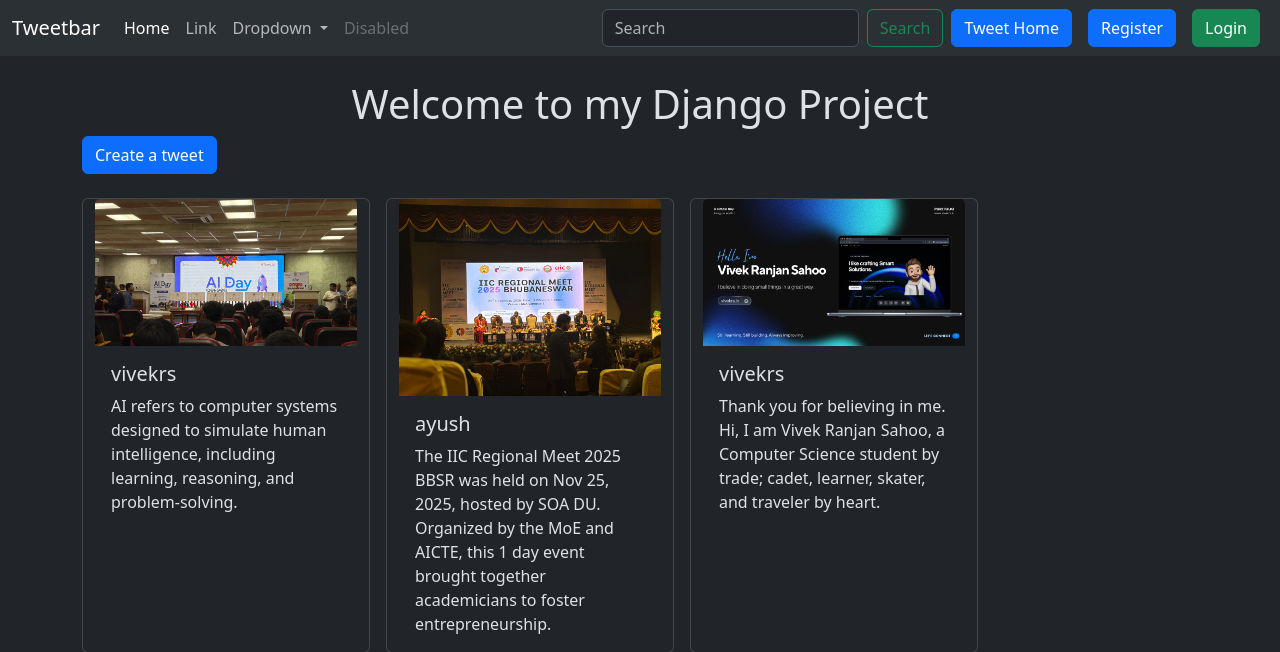
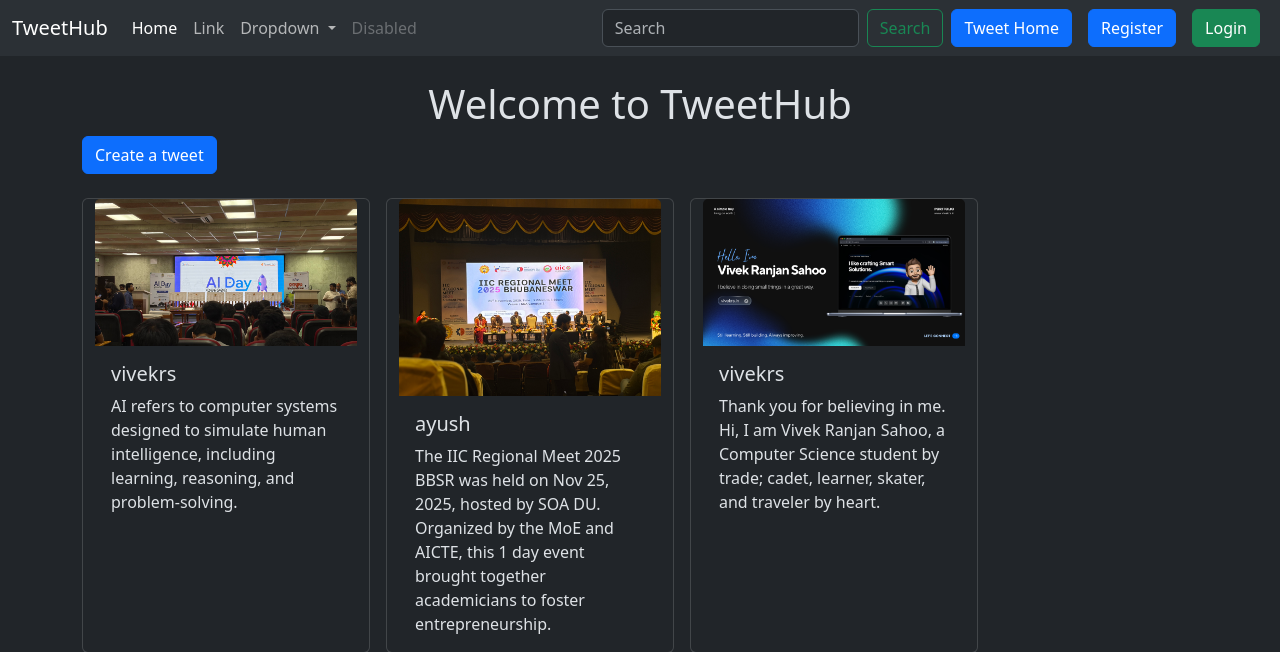
Before and after one commit to msVivekRanjan/django-tweet-project, a Django app: page /tweet/ in a window 1280 px wide. Shown: the top 652 px of the page. Run offline with Django 5.2, Linux system fonts and the light colour scheme; data comes from the database, SQL or seed files in the repository; both versions use the stored data as it was after the commit.

Commit message:
Minor improvements

```diff
--- a/vivekheadq/templates/layout.html
+++ b/vivekheadq/templates/layout.html
@@ -15,7 +15,7 @@
 <body>
     <nav class="navbar navbar-expand-lg bg-body-tertiary">
         <div class="container-fluid">
-            <a class="navbar-brand" href="#">Tweetbar</a>
+            <a class="navbar-brand" href="#">TweetHub</a>
             <button class="navbar-toggler" type="button" data-bs-toggle="collapse" data-bs-target="#navbarSupportedContent" aria-controls="navbarSupportedContent" aria-expanded="false" aria-label="Toggle navigation">
             <span class="navbar-toggler-icon"></span>
             </button>
--- a/vivekheadq/tweet/templates/index.html
+++ b/vivekheadq/tweet/templates/index.html
@@ -5,5 +5,5 @@ Tweet by VIVEK
 {% endblock %}
 
 {% block content %}
-<h1 class="text-center mt-4">Welcome to my Django Project</h1>
+<h1 class="text-center mt-4">Welcome to TweetHub</h1>
 {% endblock %}
--- a/vivekheadq/tweet/templates/tweet_form.html
+++ b/vivekheadq/tweet/templates/tweet_form.html
@@ -5,7 +5,7 @@ Tweet by VIVEK
 {% endblock %}
 
 {% block content %}
-<h1 class="text-center mt-4">Welcome to my Django Project</h1>
+<h1 class="text-center mt-4">Welcome to TweetHub</h1>
 
 <h2>
     {%if form.instance.pk %}
--- a/vivekheadq/tweet/templates/tweet_list.html
+++ b/vivekheadq/tweet/templates/tweet_list.html
@@ -5,7 +5,7 @@ Tweet by VIVEK
 {% endblock %}
 
 {% block content %}
-<h1 class="text-center mt-4">Welcome to my Django Project</h1>
+<h1 class="text-center mt-4">Welcome to TweetHub</h1>
 
 <a class="btn btn-primary mb-4" href="{% url 'tweet_create' %}">Create a tweet</a>
 <div class="container row gap-3">
```
Also changed, not shown: vivekheadq/db.sqlite3, vivekheadq/media/photos/IMG_0068_CF3TSVf.jpeg (deleted), vivekheadq/media/photos/IMG_0068_Mw3Bv2n.jpeg (renamed from vivekheadq/media/photos/IMG_0068.jpeg), vivekheadq/media/photos/IMG_3529.jpeg (added), 1 other file.
